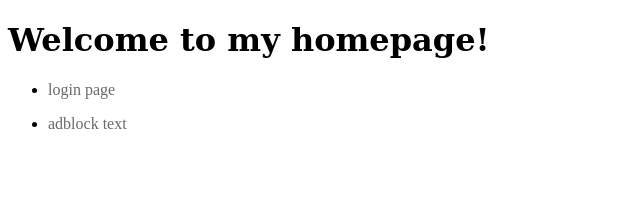
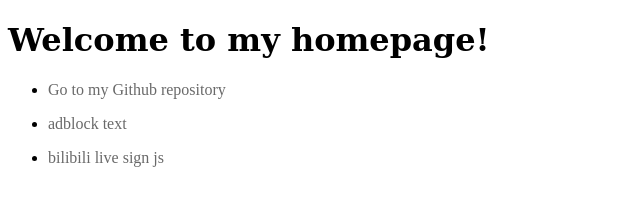
Before and after one commit to ICONQUESTION/BilibiliJS, a plain HTML site: page index.html in a window 1280 px wide. Shown: the whole page, without its empty margins (0-640 px from the left). Drawn offline with Linux system fonts and the light colour scheme.

Commit message:
Update index.html

```diff
--- a/index.html
+++ b/index.html
@@ -23,8 +23,9 @@ a:hover {
 <body>
 <h1>Welcome to my homepage!</h1>
 <ul>
-  <li> <a href="login/login.html">login page</a> </li>
+  <li><a href="https://github.com/ICONQUESTION/iconquestion.github.io">Go to my Github repository</a> </li>
   <li><a href="adblockItems.txt">adblock text</a></li>
+  <li><a href="bilibiliLiveSign.js">bilibili live sign js</a></li>
 </ul>
 </body>
 </html>
```
